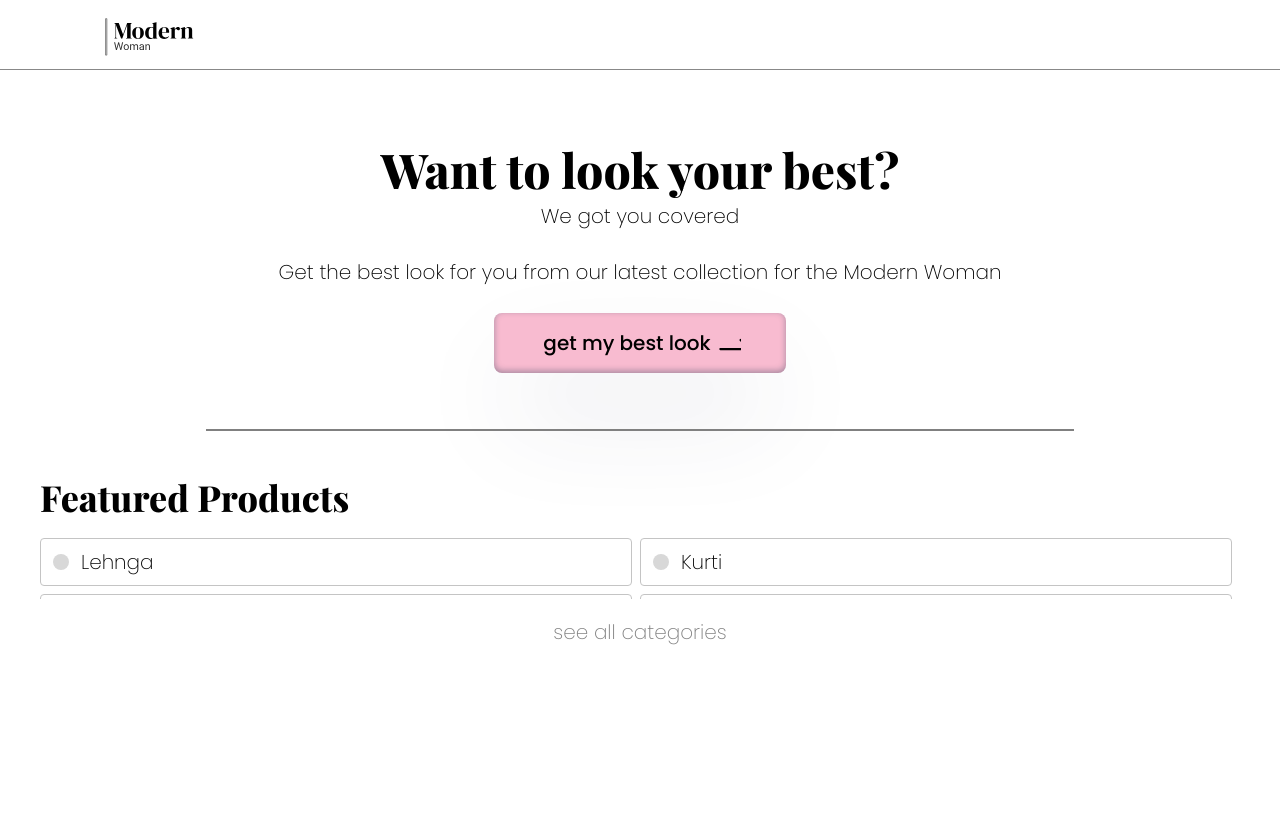
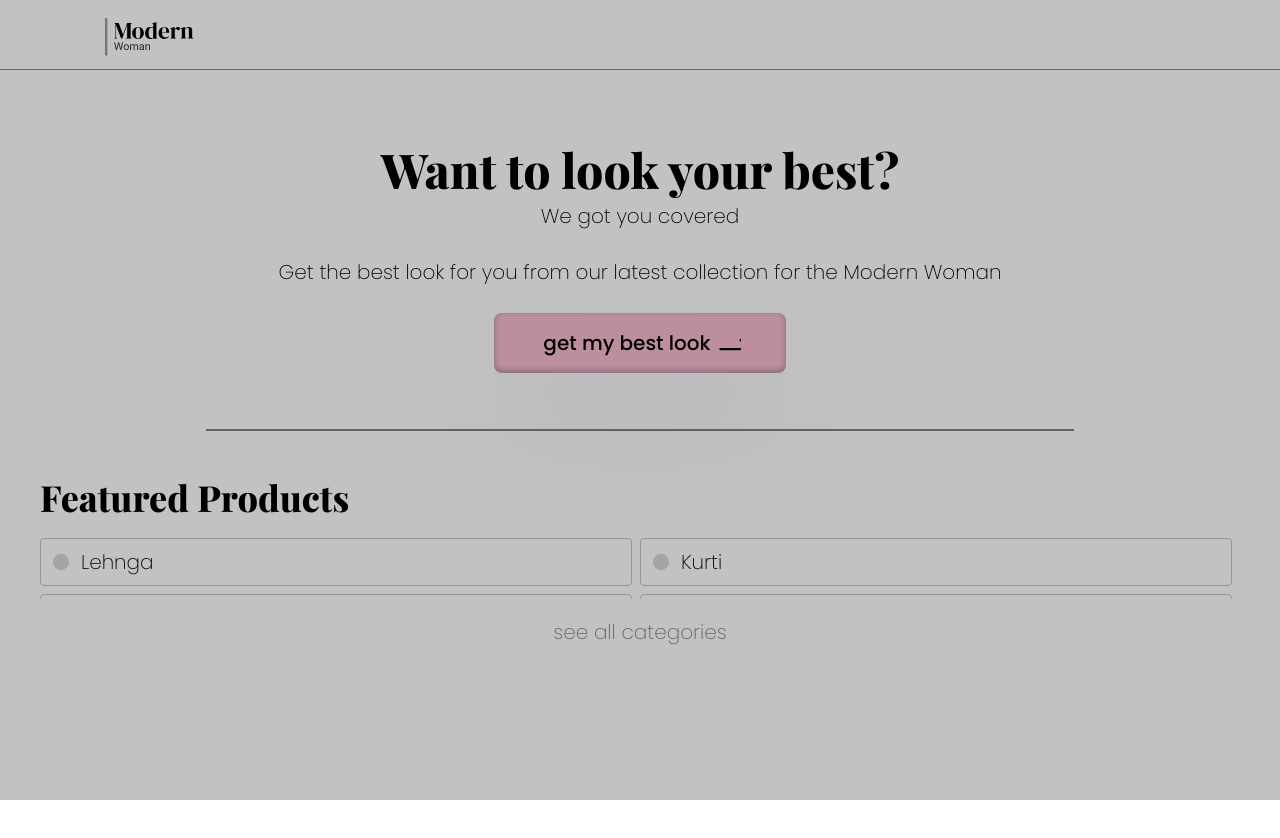
Before and after one commit to voltsyjr/e-com, a React (Create React App) app: page / in a window 1280 px wide. Shown: the top 838 px of the page. Built offline with nearby package versions, Linux system fonts and the light colour scheme; a web font is replaced by a local one.

Commit message:
working on the screen navigator

```diff
--- a/src/screen/Home/Home.tsx
+++ b/src/screen/Home/Home.tsx
@@ -16,7 +16,6 @@ function Home() {
 
   return (
     <>
-      <stdCom.BottomNav />
       <div className="container">
         <h1 className="display heading">Want to look your best?</h1>
         <p className="subheading extralight">We got you covered</p>
@@ -54,6 +53,8 @@ function Home() {
           </p>
         </div>
       </div>
+      <stdCom.BaseNav/>
+      <stdCom.BottomNav />
     </>
   );
 }
--- a/src/std_com/Navigation/BottomNav/BottomNav.tsx
+++ b/src/std_com/Navigation/BottomNav/BottomNav.tsx
@@ -17,6 +17,8 @@ import { ReactComponent as Sale } from "../../../asset/nav-icons/Sale.svg";
 function RegisterWindowScroll(
   setShowBottomNav: React.Dispatch<React.SetStateAction<boolean>>
 ) {
+
+  // scroll
   let lastScroll = 0;
   window.onscroll = (e: Event) => {
     const thresh = 0;
@@ -31,6 +33,7 @@ function RegisterWindowScroll(
         : lastScroll;
   };
 
+  // assisted click shows
   window.ondblclick = () => {
     setShowBottomNav(true);
   };
@@ -39,6 +42,7 @@ function RegisterWindowScroll(
     setShowBottomNav(true);
   };
 
+  // removing listeners
   return () => {
     window.onscroll = () => {};
     window.ondblclick = () => {};
@@ -125,8 +129,6 @@ function BottomNav() {
   //* states
   const [showBottomNav, setShowBottomNav] = useState(true);
   const [currSelection, setCurrSelection] = useState(0);
-  const [isFirstRender, setIsFirstRender] = useState(true);
-  const [positions, setPositions] = useState([]);
 
   //* effects
   useEffect(() => {
@@ -167,7 +169,6 @@ function BottomNav() {
               key={index}
               onClick={() => {
                 if (currSelection !== index) setCurrSelection(index);
-                // if (isFirstRender === true) setIsFirstRender(false);
                 VibrateOnClick();
               }}
             >
--- /dev/null
+++ b/src/std_com/Navigation/TopNavs/BaseNav/BaseNav.module.scss
@@ -0,0 +1,18 @@
+@use '../../../../global/bundle.scss' as *;
+
+.navOverlay {
+  position : fixed;
+  width : 100%;
+  height : 100%;
+  background-color: rgba(0, 0, 0, 0.24);
+  left : 0;
+  top : 0;
+}
+
+.navContainer {
+  position : fixed;
+  background-color: purple;
+  z-index: 200;
+  left : 0;
+  top : 0;
+}
--- /dev/null
+++ b/src/std_com/Navigation/TopNavs/BaseNav/BaseNav.tsx
@@ -0,0 +1,14 @@
+import React, { useEffect, useState } from "react";
+import sytles from "./BaseNav.module.scss";
+import { motion } from "framer-motion";
+
+function BaseNav() {
+  return (
+    <>
+      <div className={sytles.navOverlay}></div>
+      <motion.div className={sytles.navContainer}></motion.div>
+    </>
+  );
+}
+
+export default BaseNav;
--- /dev/null
+++ b/src/std_com/Navigation/TopNavs/ScreenNav/ScreenNav.tsx
@@ -0,0 +1 @@
+export { }
--- a/src/std_com/_exports.ts
+++ b/src/std_com/_exports.ts
@@ -3,11 +3,13 @@ import ButtonCta from "./Button/ButtonCta"
 import ButtonOption from "./Button/ButtonOption";
 import OptionList from "./Lists/OptionList";
 import BottomNav from "./Navigation/BottomNav/BottomNav";
+import BaseNav from "./Navigation/TopNavs/BaseNav/BaseNav";
 
 export {
     Header,
     ButtonCta,
     ButtonOption,
     OptionList,
-    BottomNav
+    BottomNav,
+    BaseNav
 }
```
